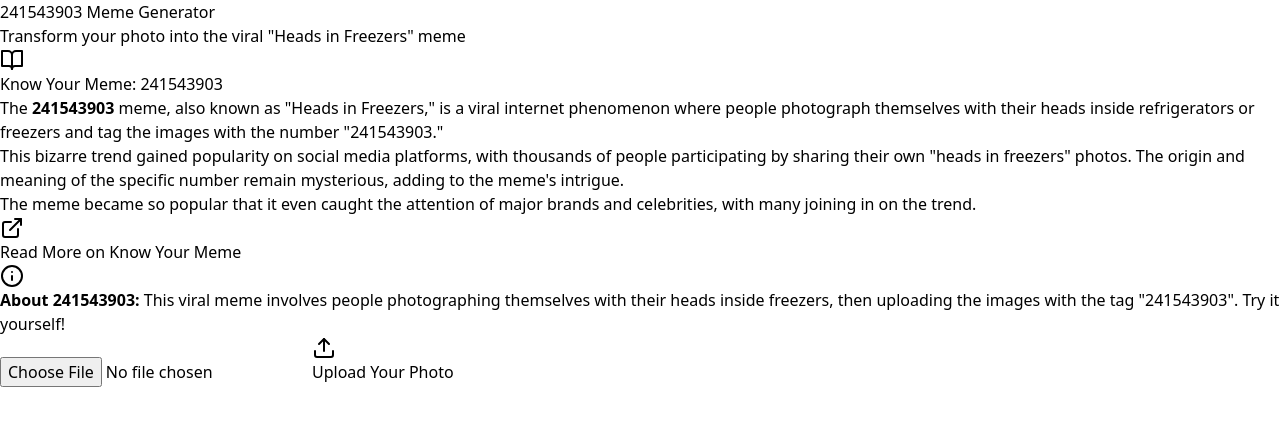
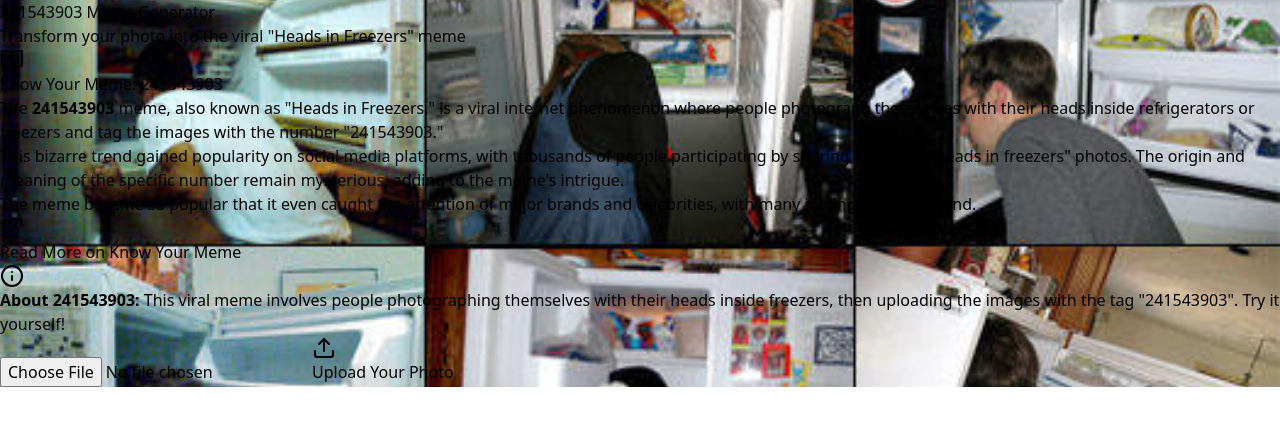
Before and after one commit to ElizaBackrooms/headfreezer, a React (Vite) app: page / in a window 1280 px wide. Shown: the top 426 px of the page. Built offline with nearby package versions, Linux system fonts and the light colour scheme; no server answers.

Commit message:
Add 241543903.jpg as website background image

```diff
--- a/src/App.jsx
+++ b/src/App.jsx
@@ -84,13 +84,25 @@ export default function HeadsInFreezersApp() {
   };
 
   return (
-    <div className="min-h-screen bg-gradient-to-br from-blue-50 via-cyan-50 to-blue-100 p-6">
-      <div className="max-w-4xl mx-auto">
+    <div
+      className="min-h-screen p-6 relative"
+      style={{
+        backgroundImage: 'url(/241543903.jpg)',
+        backgroundSize: 'cover',
+        backgroundPosition: 'center',
+        backgroundRepeat: 'no-repeat',
+        backgroundAttachment: 'fixed'
+      }}
+    >
+      {/* Overlay for better text readability */}
+      <div className="absolute inset-0 bg-black bg-opacity-40"></div>
+
+      <div className="max-w-4xl mx-auto relative z-10">
         <div className="text-center mb-8">
-          <h1 className="text-4xl font-bold text-gray-800 mb-2">
+          <h1 className="text-4xl font-bold text-white mb-2 drop-shadow-lg">
             241543903 Meme Generator
           </h1>
-          <p className="text-gray-600">Transform your photo into the viral "Heads in Freezers" meme</p>
+          <p className="text-white drop-shadow-md">Transform your photo into the viral "Heads in Freezers" meme</p>
         </div>
 
         {/* Know Your Meme Section */}
```
Also changed, not shown: public/241543903.jpg (added).
